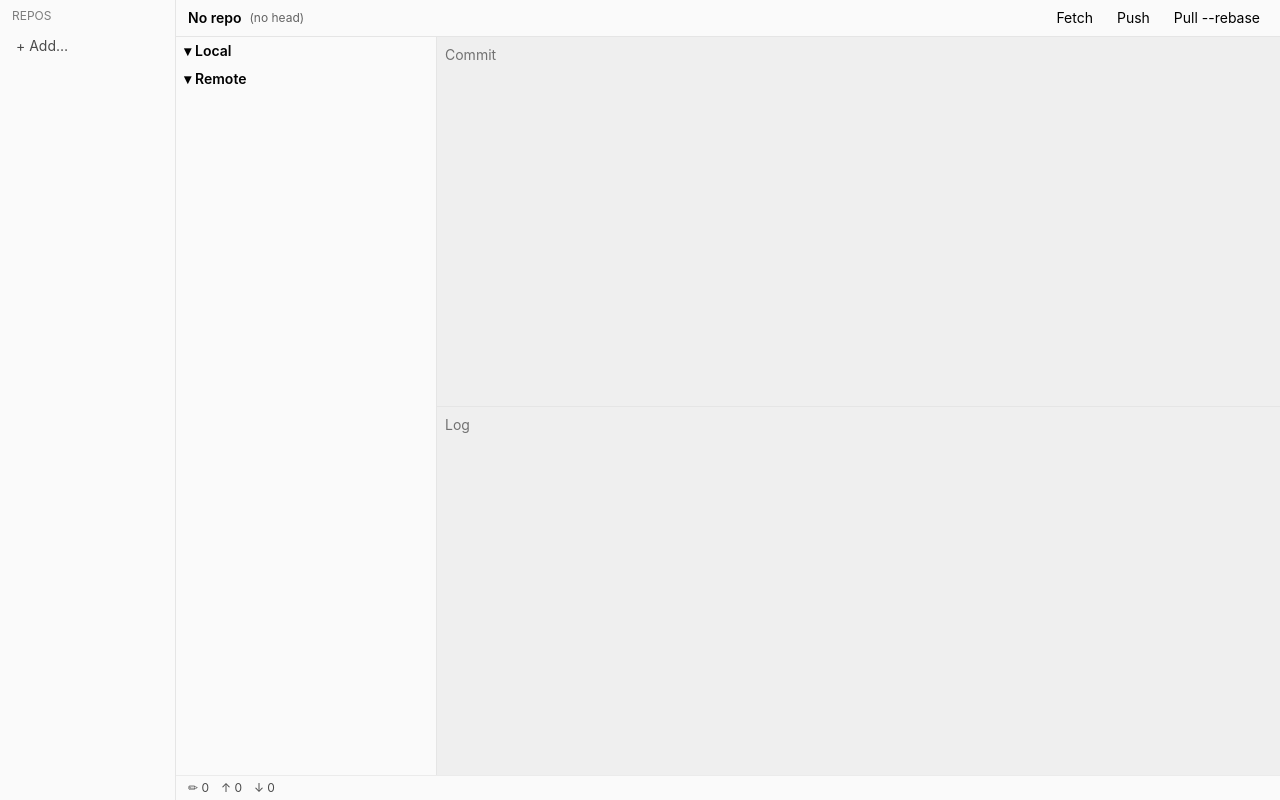
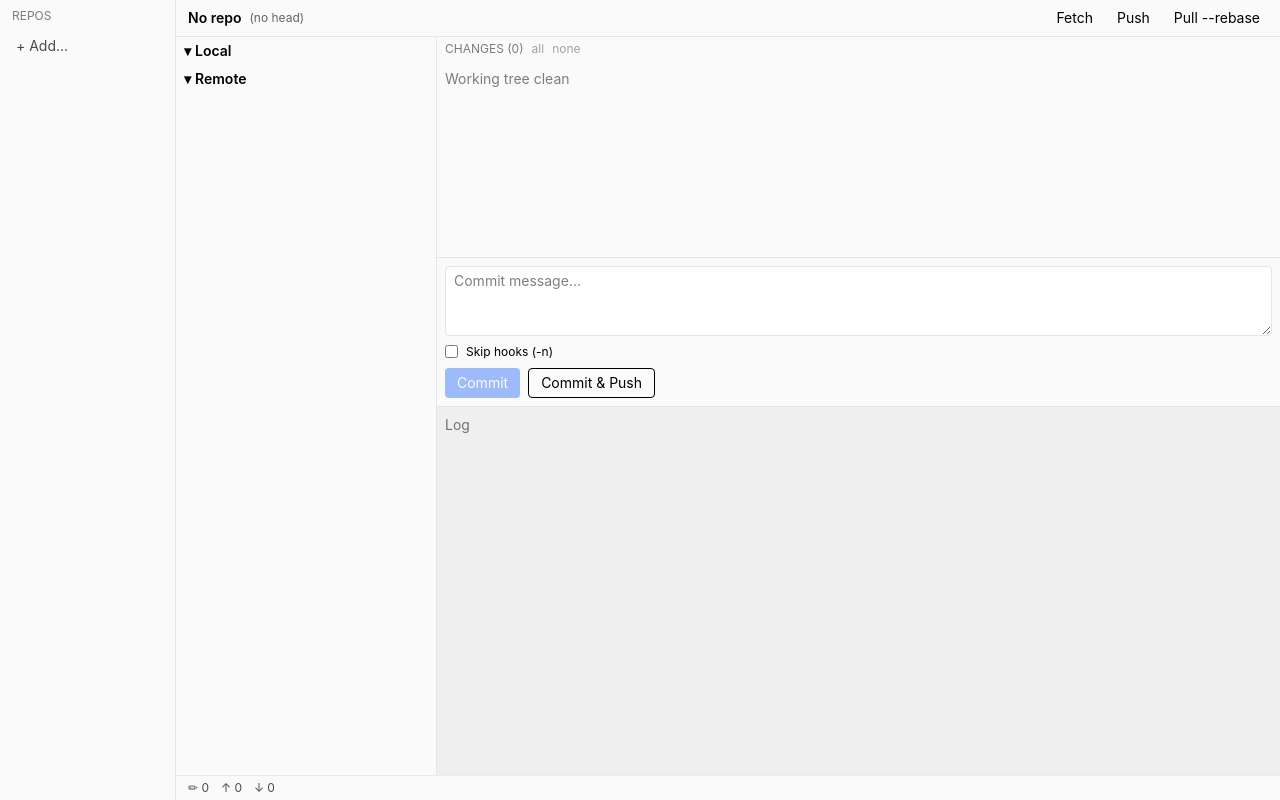
Before and after one commit to hzpeng57/pluck, a Vue app: page / in a window 1280 px wide. Built offline with nearby package versions, Linux system fonts and the light colour scheme.

Commit message:
feat(ui): commit panel display (selection + message)

```diff
--- a/src/components/CommitPanel.vue
+++ b/src/components/CommitPanel.vue
@@ -1 +1,46 @@
-<template><div class="p-2 opacity-50">Commit</div></template>
+<script setup lang="ts">
+import { computed, reactive, ref } from "vue";
+import { useRepoStateStore } from "../stores/repoState";
+
+const state = useRepoStateStore();
+const selected = reactive<Record<string, boolean>>({});
+const message = ref("");
+const skipHooks = ref(false);
+
+const files = computed(() => state.snapshot?.files ?? []);
+const checkedFiles = computed(() => files.value.filter(f => selected[f.path]).map(f => f.path));
+
+function toggleAll(on: boolean) {
+  for (const f of files.value) selected[f.path] = on;
+}
+</script>
+
+<template>
+  <div class="flex flex-col h-full">
+    <div class="px-2 py-1 text-xs uppercase opacity-50 flex items-center gap-2">
+      <span>Changes ({{ files.length }})</span>
+      <button class="opacity-70 hover:opacity-100" @click="toggleAll(true)">all</button>
+      <button class="opacity-70 hover:opacity-100" @click="toggleAll(false)">none</button>
+    </div>
+    <ul class="flex-1 overflow-auto px-2">
+      <li v-for="f in files" :key="f.path" class="flex items-center gap-2 py-0.5 hover:bg-neutral-200 dark:hover:bg-neutral-800 rounded px-1">
+        <input type="checkbox" v-model="selected[f.path]" />
+        <span class="truncate flex-1">{{ f.path }}</span>
+        <span class="text-xs opacity-60">{{ f.status }}</span>
+      </li>
+      <li v-if="files.length === 0" class="opacity-50 py-2">Working tree clean</li>
+    </ul>
+    <div class="p-2 border-t border-neutral-200 dark:border-neutral-800 flex flex-col gap-2">
+      <textarea v-model="message" rows="3" placeholder="Commit message..."
+                class="w-full px-2 py-1 rounded bg-white dark:bg-neutral-800 border border-neutral-200 dark:border-neutral-700"/>
+      <label class="flex items-center gap-2 text-xs">
+        <input type="checkbox" v-model="skipHooks" /> Skip hooks (-n)
+      </label>
+      <div class="flex gap-2">
+        <button class="px-3 py-1 rounded bg-blue-600 text-white disabled:opacity-40"
+                :disabled="checkedFiles.length === 0 || !message.trim()">Commit</button>
+        <button class="px-3 py-1 rounded border" disabled>Commit & Push</button>
+      </div>
+    </div>
+  </div>
+</template>
```
